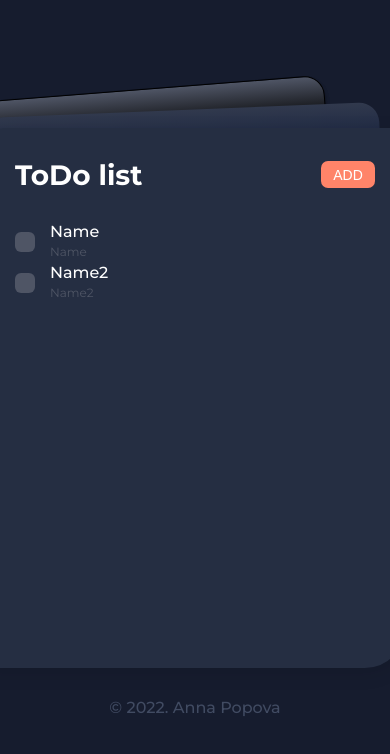
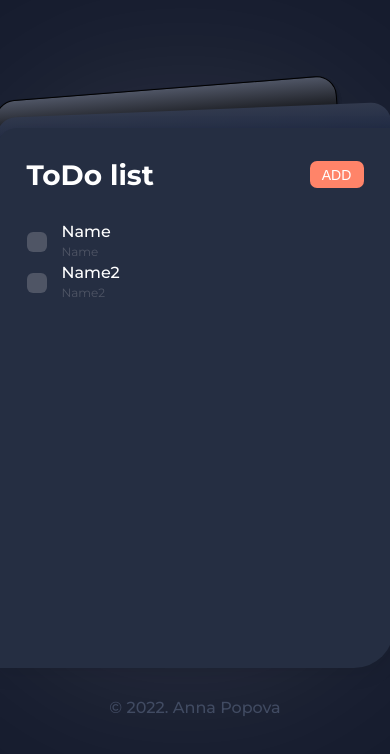
Before and after one commit to anna-popova/TestForLeadrate, a Vue app: page / in a window 390 px wide. Shown: the top 754 px of the page. Built offline with nearby package versions, Linux system fonts and the light colour scheme.

Commit message:
add halo

```diff
--- a/src/components/toDoList/toDoList.scss
+++ b/src/components/toDoList/toDoList.scss
@@ -1,5 +1,21 @@
 .to-do-list {
 	position: relative;
+
+	&::after {
+		content: "";
+		position: absolute;
+		top: 55px;
+		right: 158px;
+		display: block;
+		width: 100px;
+		height: 400px;
+		border-radius: 50%;
+		background: #161C2E;
+		box-shadow: 0 0 550px #ffffff;
+		-moz-box-shadow: 0 0 550px #FFFFFF;
+		-webkit-box-shadow: 0 0 550px #ffffff;
+		z-index: -1;
+	}
 
 	&__checkboxes {
 		height: 80%;
@@ -26,6 +42,10 @@
 		border-bottom-right-radius: 40px;
 		box-shadow: 0 5px 20px rgba(0, 0, 0, 0.1);
 		z-index: 3;
+
+		@media screen and (max-width: 450px) {
+			width: 397px;
+		}
 	}
 
 	&__header {
```
